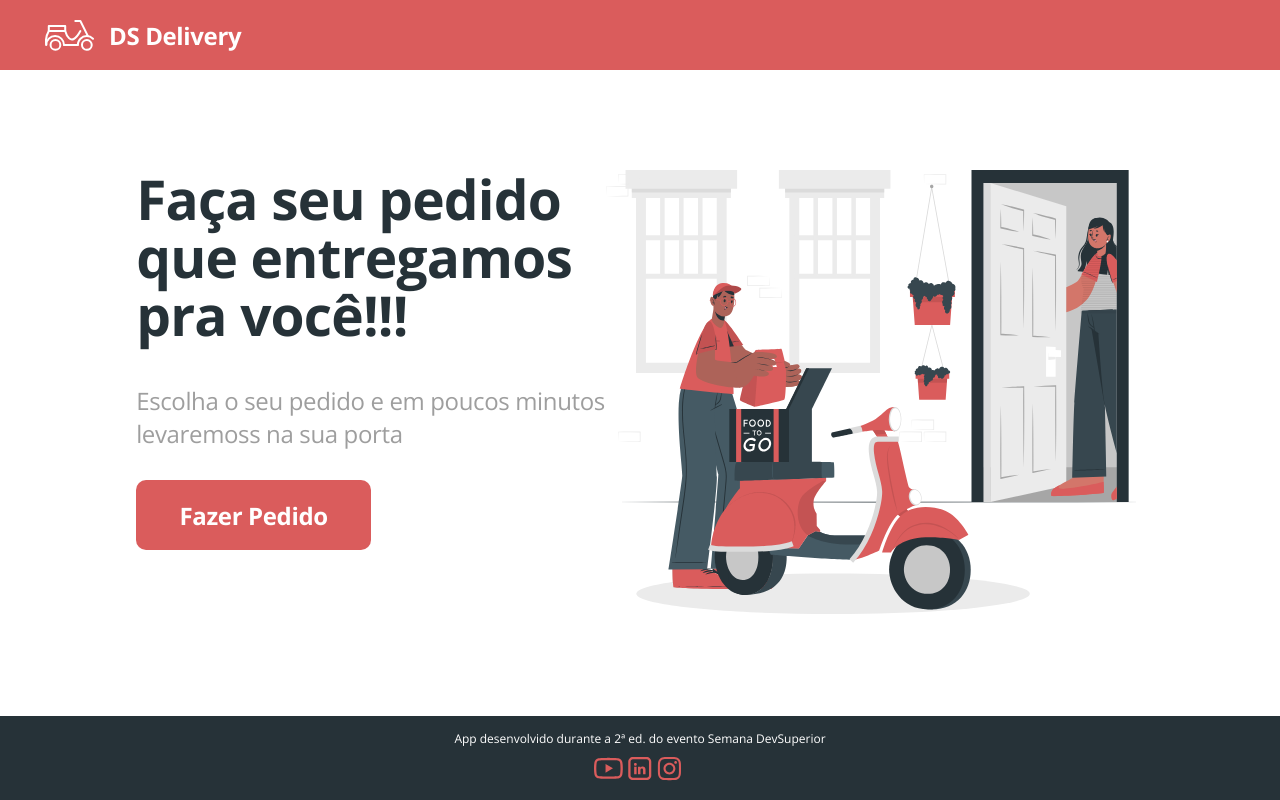
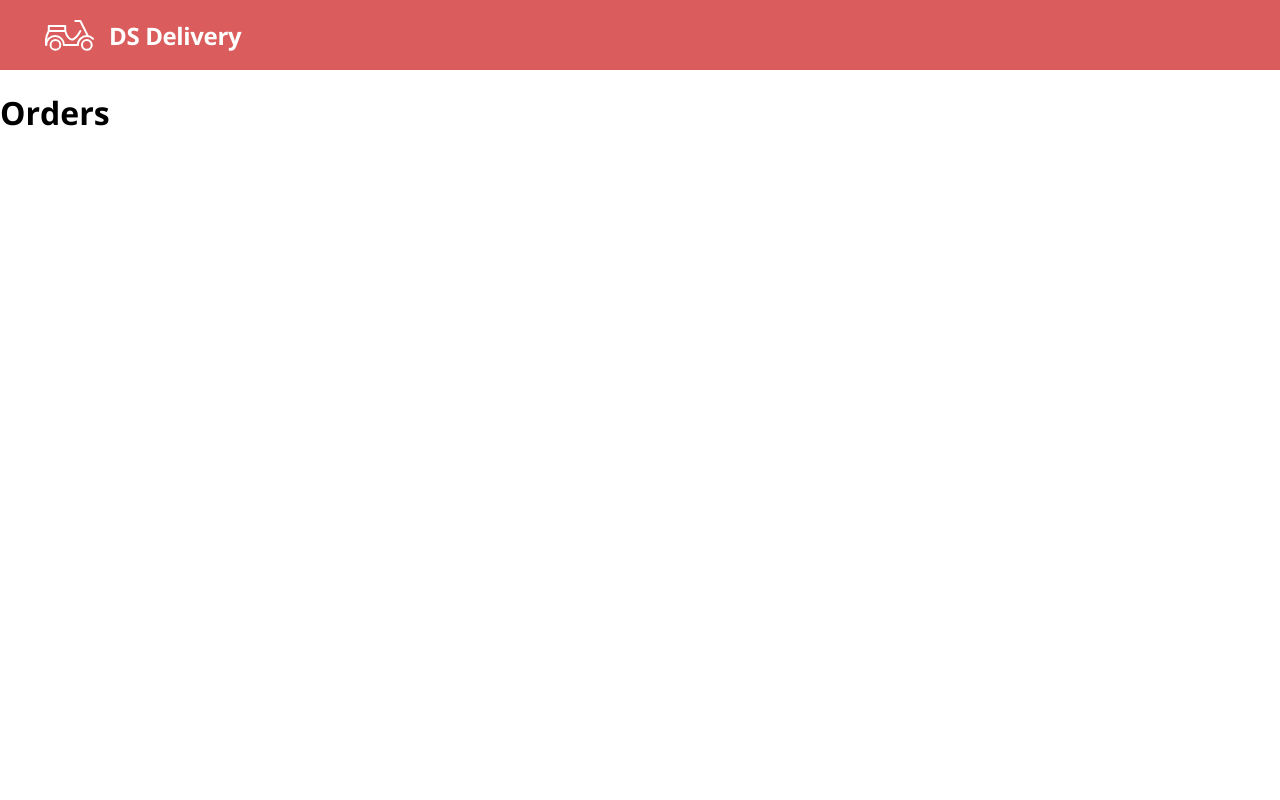
Before and after one commit to raphaelfontoura/dsdeliver-sds2, a React (Create React App) app in the folder front-web/: page /orders in a window 1280 px wide. Built offline with nearby package versions, Linux system fonts and the light colour scheme.

Commit message:
Add routes from react-router-dom

```diff
--- a/front-web/package.json
+++ b/front-web/package.json
@@ -10,8 +10,10 @@
     "@types/node": "^12.19.12",
     "@types/react": "^16.14.2",
     "@types/react-dom": "^16.9.10",
+    "@types/react-router-dom": "^5.1.7",
     "react": "^17.0.1",
     "react-dom": "^17.0.1",
+    "react-router-dom": "^5.2.0",
     "react-scripts": "4.0.1",
     "typescript": "^4.1.3",
     "web-vitals": "^0.2.4"
--- a/front-web/src/App.tsx
+++ b/front-web/src/App.tsx
@@ -1,14 +1,11 @@
 import React from 'react';
 import './App.css';
-import Home from './Home';
 import Navbar from './Navbar';
+import Routes from './Routes';
 
 function App() {
   return (
-    <>
-      <Navbar />
-      <Home />
-    </>
+      <Routes />
   );
 }
 
--- a/front-web/src/Home/index.tsx
+++ b/front-web/src/Home/index.tsx
@@ -1,6 +1,7 @@
 import './styles.css';
 import { ReactComponent as MainImage } from './main.svg'
 import Footer from '../Footer';
+import { Link } from 'react-router-dom';
 
 function Home() {
     return (
@@ -17,9 +18,9 @@
                             Escolha o seu pedido e em poucos minutos <br />
                         levaremoss na sua porta
                     </h3>
-                        <a href="orders" className="home-btn-order">
+                        <Link to="/orders" className="home-btn-order">
                             Fazer Pedido
-                    </a>
+                        </Link>
                     </div>
                     <div className="home-image">
                         <MainImage />
--- a/front-web/src/Navbar/index.tsx
+++ b/front-web/src/Navbar/index.tsx
@@ -1,11 +1,12 @@
 import './styles.css';
 import { ReactComponent as Logo } from './logo.svg';
+import { Link } from 'react-router-dom';
 
 function Navbar() {
     return (
         <nav className="main-navbar">
             <Logo />
-            <a href="home" className="logo-text">DS Delivery</a>
+            <Link to="/" className="logo-text">DS Delivery</Link>
         </nav>
     )
 }
--- /dev/null
+++ b/front-web/src/Orders/index.tsx
@@ -0,0 +1,13 @@
+import { Component } from "react";
+
+import './styles.css';
+
+function Orders() {
+    return (
+        <div>
+            <h1>Orders</h1>
+        </div>
+    )
+}
+
+export default Orders;
--- /dev/null
+++ b/front-web/src/Routes.tsx
@@ -0,0 +1,22 @@
+import { BrowserRouter, Switch, Route } from "react-router-dom";
+import Home from "./Home";
+import Navbar from "./Navbar";
+import Orders from "./Orders"
+
+function Routes() {
+    return (
+        <BrowserRouter>
+            <Navbar />
+            <Switch>
+                <Route path="/orders">
+                    <Orders />
+                </Route>
+                <Route path="/">
+                    <Home />
+                </Route>
+            </Switch>
+        </BrowserRouter>
+    )
+}
+
+export default Routes;
```
Also changed, not shown: front-web/src/Orders/styles.css (added), 1 other file (tests, documents, lock files or other folders).
